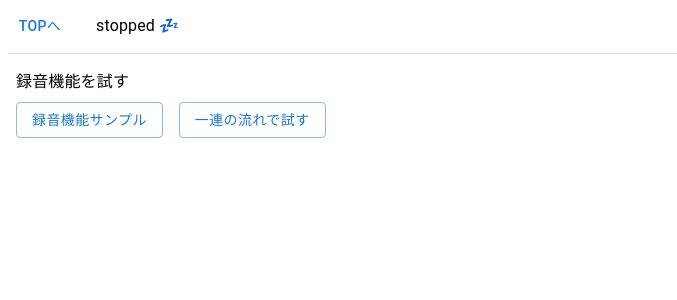
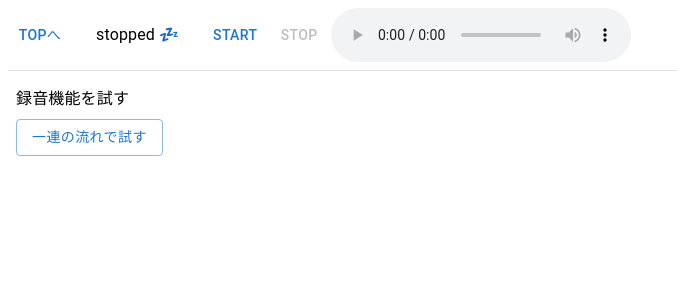
Before and after one commit to t-jimbo/web-recorder, a React (Vite) app in the folder web/: page / in a window 1280 px wide. Shown: the top 300 px of the page, without its empty margins (0-677 px from the left). Built offline with nearby package versions, Linux system fonts and the light colour scheme.

Commit message:
feat: ヘッダーにコントロール表示

```diff
--- a/web/src/features/mediaStream/Layout.tsx
+++ b/web/src/features/mediaStream/Layout.tsx
@@ -5,6 +5,7 @@ import { MediaStreamRecorderContext } from "./context.ts";
 import { useContext, useEffect } from "react";
 import Button from "@mui/material/Button";
 import { Divider } from "@mui/material";
+import { RecorderForHeader } from "./MediaStreamRecorder.tsx";
 
 export const Layout: React.FC = () => {
   const { isRecording } = useContext(MediaStreamRecorderContext);
@@ -27,6 +28,7 @@ export const Layout: React.FC = () => {
       <Stack direction="row" alignItems="center" columnGap={3}>
         <Button onClick={() => navigate("/")}>TOPへ</Button>
         <Typography>{isRecording ? "recording... 🎙" : "stopped 💤"}</Typography>
+        <RecorderForHeader />
       </Stack>
       <Divider />
       <Stack padding={1}>
--- a/web/src/features/mediaStream/MediaStreamRecorder.tsx
+++ b/web/src/features/mediaStream/MediaStreamRecorder.tsx
@@ -27,3 +27,23 @@ export const MediaStreamRecorder: React.FC = () => {
     </Stack>
   );
 };
+
+export const RecorderForHeader: React.FC = () => {
+  const {
+    startRecording: onStart,
+    stopRecording: onStop,
+    isRecording,
+    src,
+  } = useContext(MediaStreamRecorderContext);
+  return (
+    <Stack direction="row">
+      <Button onClick={onStart} disabled={isRecording}>
+        Start
+      </Button>
+      <Button onClick={onStop} disabled={!isRecording}>
+        Stop
+      </Button>
+      <audio controls src={src} />
+    </Stack>
+  );
+};
--- a/web/src/pages/index.tsx
+++ b/web/src/pages/index.tsx
@@ -11,12 +11,12 @@ const Page: React.FC = () => {
       <Stack rowGap={1}>
         <Typography>録音機能を試す</Typography>
         <Stack direction="row" columnGap={2}>
-          <Button
-            variant="outlined"
-            onClick={() => navigate("simple-recorder")}
-          >
-            録音機能サンプル
-          </Button>
+          {/*<Button*/}
+          {/*  variant="outlined"*/}
+          {/*  onClick={() => navigate("simple-recorder")}*/}
+          {/*>*/}
+          {/*  録音機能サンプル*/}
+          {/*</Button>*/}
           <Button variant="outlined" onClick={() => navigate("deal")}>
             一連の流れで試す
           </Button>
```
